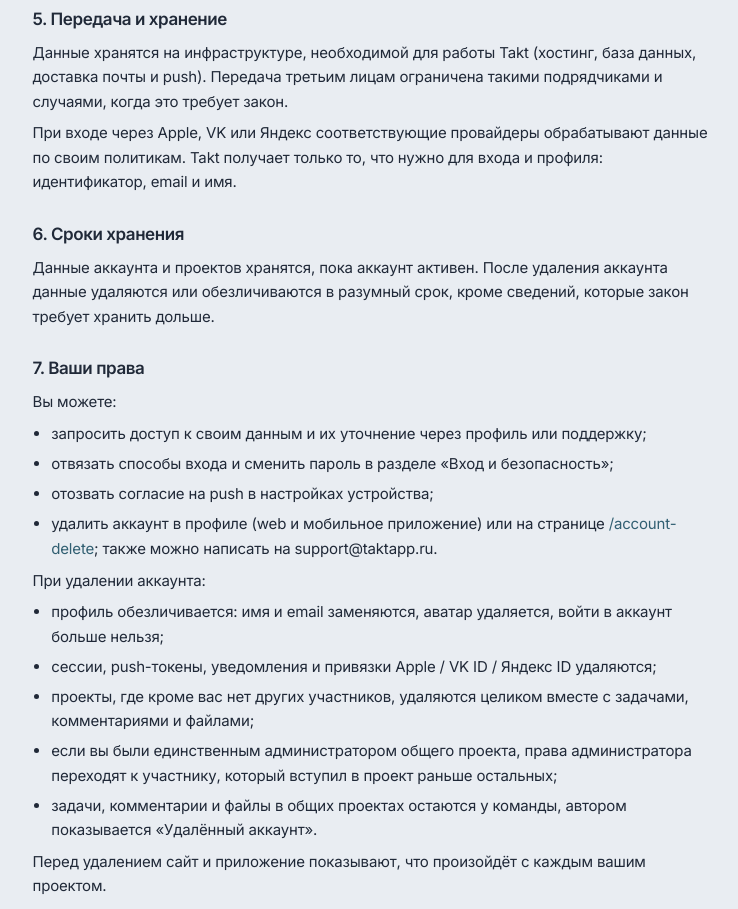
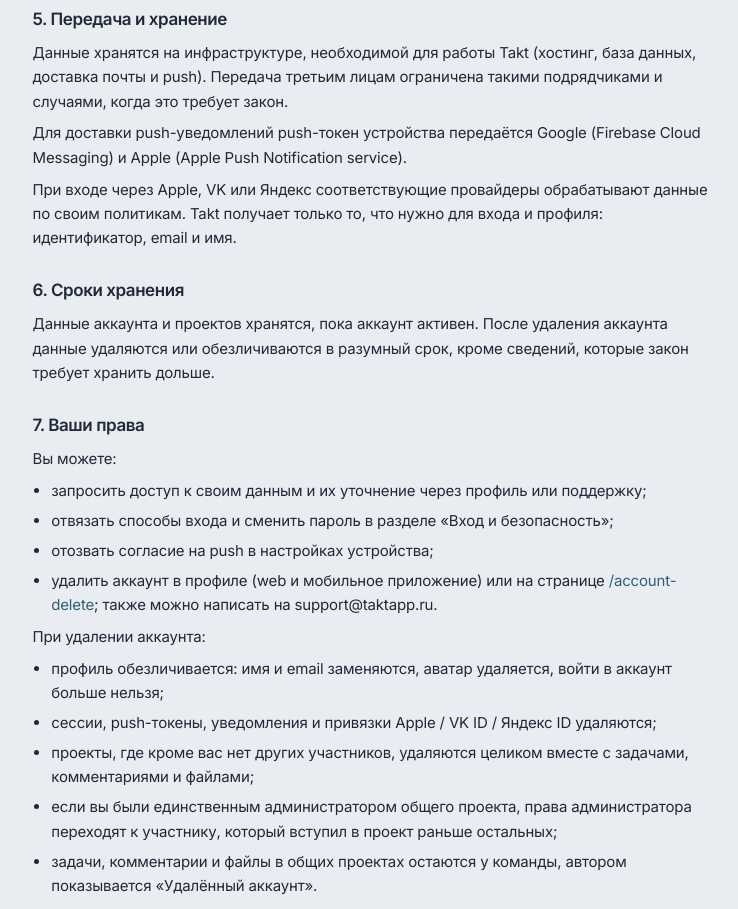
Before and after one commit to gadzhilaev/takt, a Next.js app in the folder frontend/: page /privacy in a window 1280 px wide. Shown: the part 1080-1989 px from the top of the page, without its empty margins (270-1008 px from the left). Built offline with nearby package versions, Linux system fonts and the light colour scheme.

Commit message:
Указал в политике передачу push-токена Google и Apple.

```diff
--- a/frontend/src/app/privacy/page.tsx
+++ b/frontend/src/app/privacy/page.tsx
@@ -95,6 +95,10 @@ export default function PrivacyPage() {
               случаями, когда это требует закон.
             </p>
             <p>
+              Для доставки push-уведомлений push-токен устройства передаётся Google (Firebase Cloud
+              Messaging) и Apple (Apple Push Notification service).
+            </p>
+            <p>
               При входе через Apple, VK или Яндекс соответствующие провайдеры обрабатывают данные
               по своим политикам. Takt получает только то, что нужно для входа и профиля:
               идентификатор, email и имя.
```
